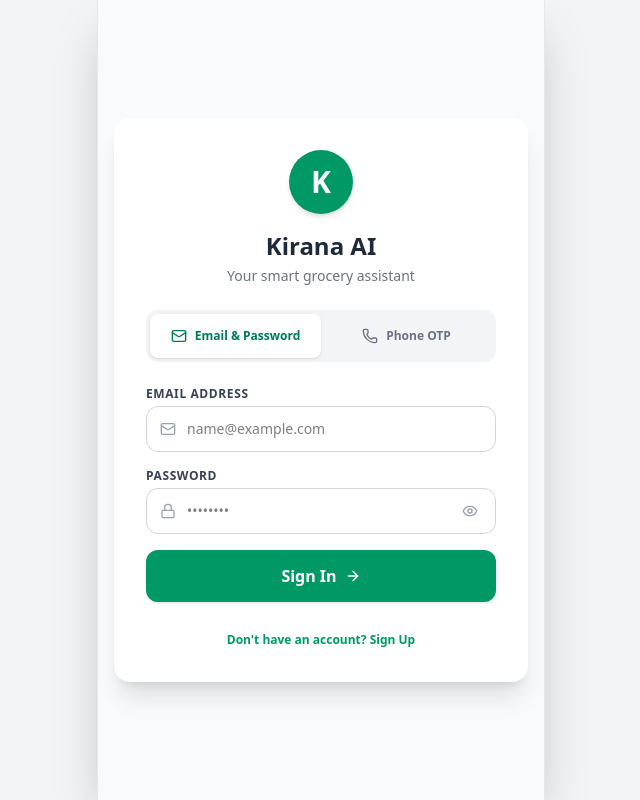
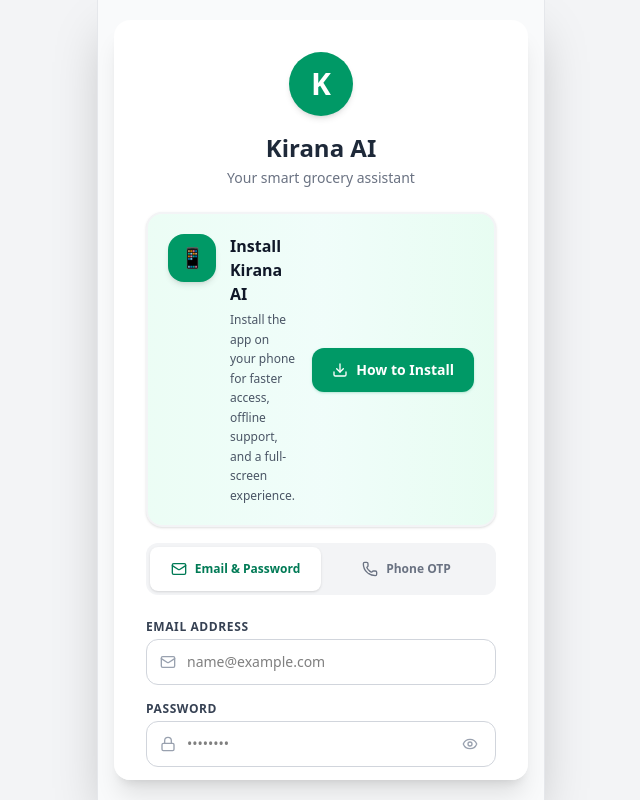
Before and after one commit to rohithgowda18/ShopX, a React (Vite) app: page /login in a window 1280 px wide. Shown: the whole page, without its empty margins (319-959 px from the left). Built offline with nearby package versions, Linux system fonts and the light colour scheme; no server answers.

Commit message:
fix: remove install banner card from home body, keep top right download icon & add to login page

```diff
--- a/src/pages/Login.tsx
+++ b/src/pages/Login.tsx
@@ -4,6 +4,7 @@
 import { useNavigate } from 'react-router';
 import { toast } from 'sonner';
 import { Mail, Phone, Lock, ArrowRight, Eye, EyeOff } from 'lucide-react';
+import InstallAppButton from '../components/ui/InstallAppButton';
 
 export default function Login() {
   const [loginMethod, setLoginMethod] = useState<'email' | 'phone'>('email');
@@ -115,6 +116,11 @@
           </div>
           <h1 className="text-2xl font-bold text-gray-800 dark:text-white">Kirana AI</h1>
           <p className="text-gray-500 dark:text-gray-400 text-sm mt-1">Your smart grocery assistant</p>
+        </div>
+
+        {/* Top-Right Install App Trigger for Login Page */}
+        <div className="flex justify-end mb-4">
+          <InstallAppButton />
         </div>
 
         {/* Tab Switcher: Primary Email, Secondary Phone */}
--- a/src/pages/customer/Dashboard.tsx
+++ b/src/pages/customer/Dashboard.tsx
@@ -94,8 +94,6 @@
         />
       </div>
 
-      {/* Primary App Installation Banner */}
-      <InstallAppButton />
 
       {/* 3. Primary User Action Cards with Friendly Indian Household Context */}
       <div>
```
